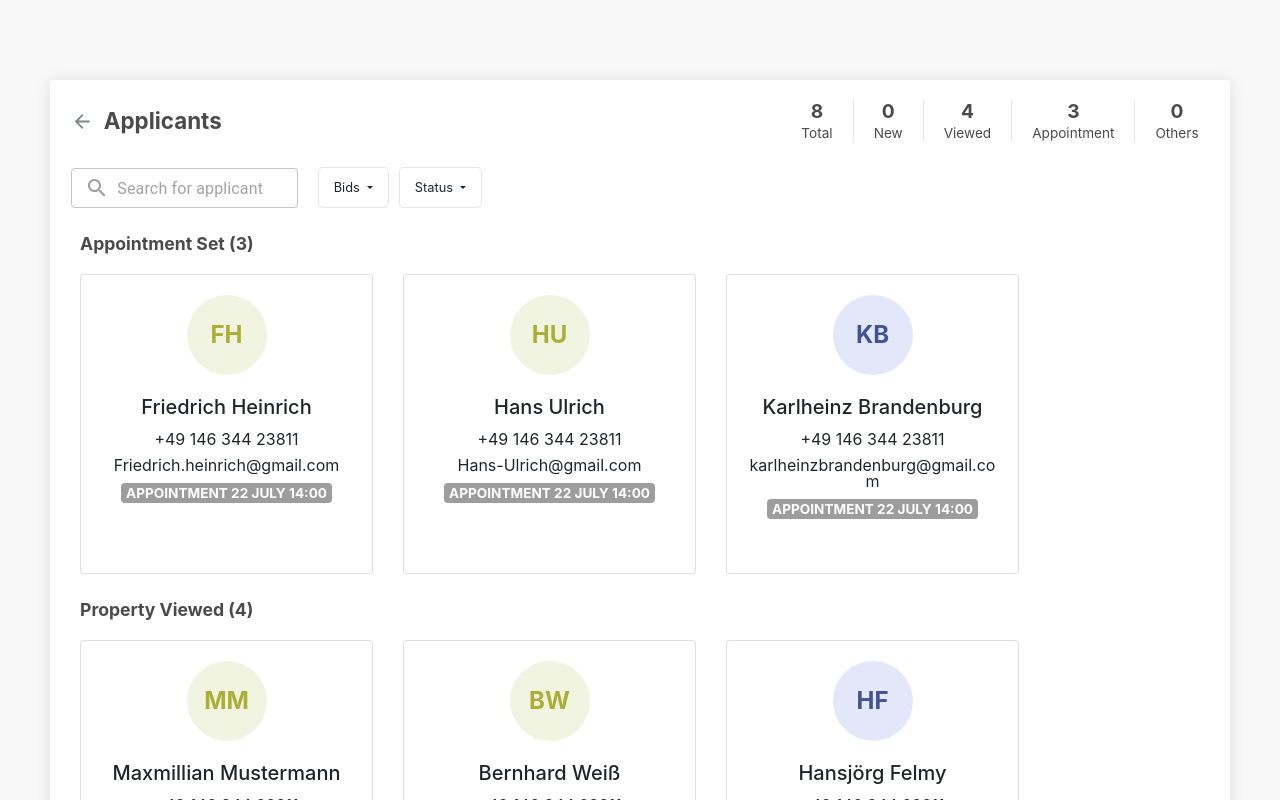
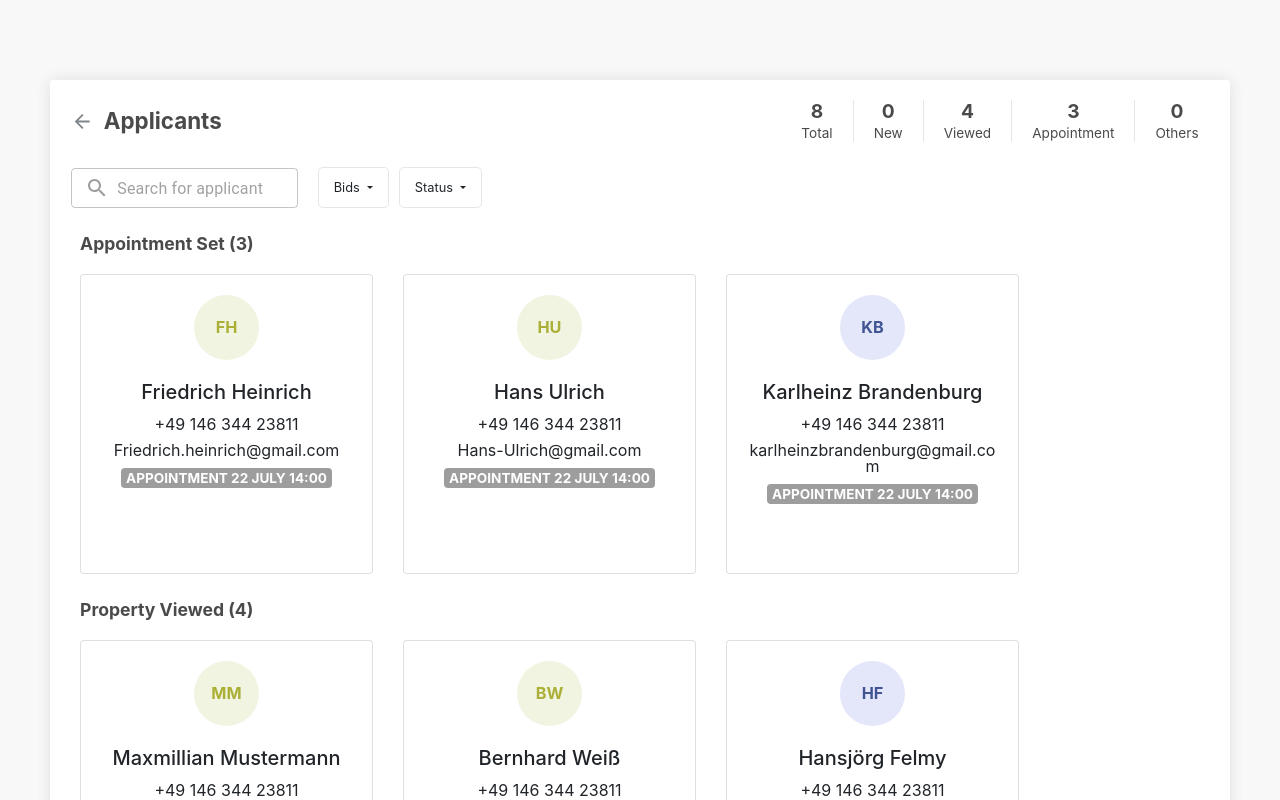
Before and after one commit to DariusPirvulescu/react-applicants, a React (Create React App) app: page /page in a window 1280 px wide. Shown: the top 800 px of the page. Built offline with nearby package versions, Linux system fonts and the light colour scheme.

Commit message:
resized avatars and initials, added @media

```diff
--- a/src/components/ApplicantCard/Avatar/Avatar.scss
+++ b/src/components/ApplicantCard/Avatar/Avatar.scss
@@ -1,3 +1,5 @@
+@import "../../../variables.scss";
+
 @mixin avatar($size) {
   width: $size;
   height: $size;
@@ -10,11 +12,19 @@
   .initials {
     position: relative;
     top: $size*0.25;
-    font-size: $size*0.3;
+    font-size: $size*0.25;
     line-height: $size*0.5;
     color: #fff;
     font-weight: bold;
   }
 }
 
-.avatar-circle      { @include avatar(80px); }
+.avatar-circle {
+  @include avatar(90px);
+}
+
+@media(min-width: $breakpoint-web ) {
+  .avatar-circle {
+    @include avatar(65px);
+  }
+}
```
